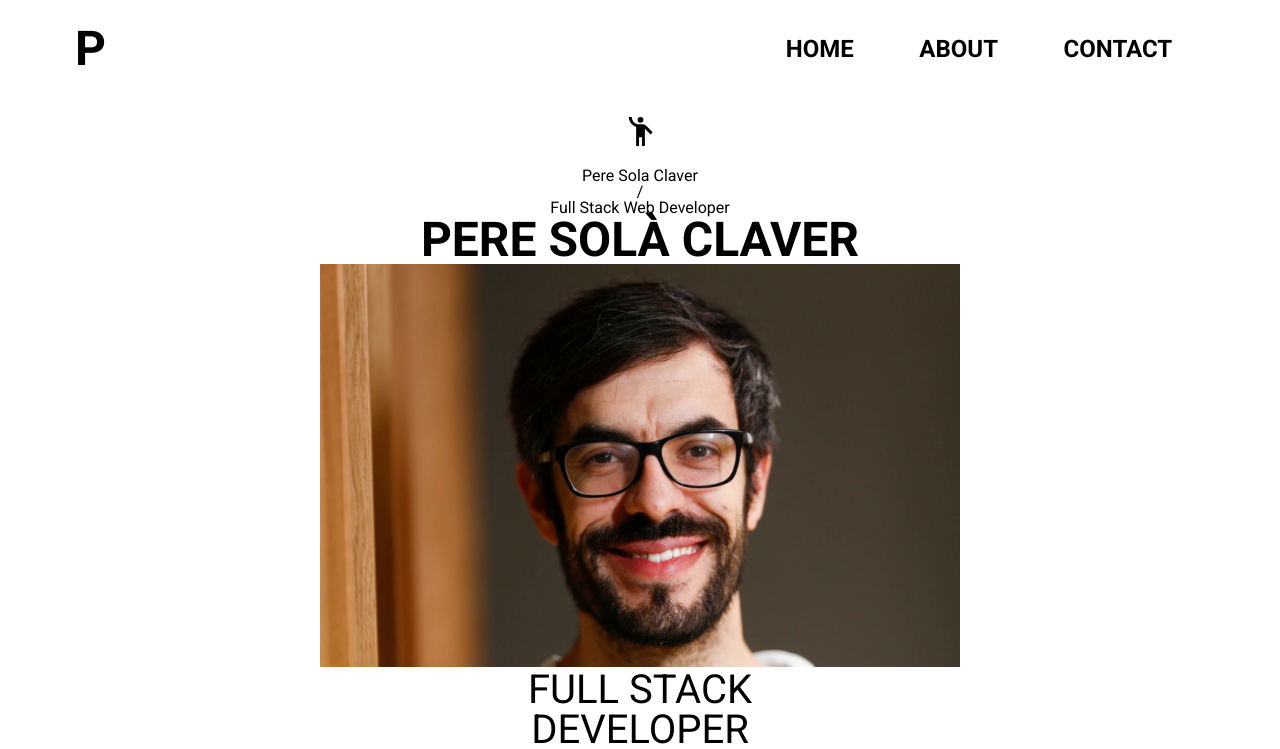
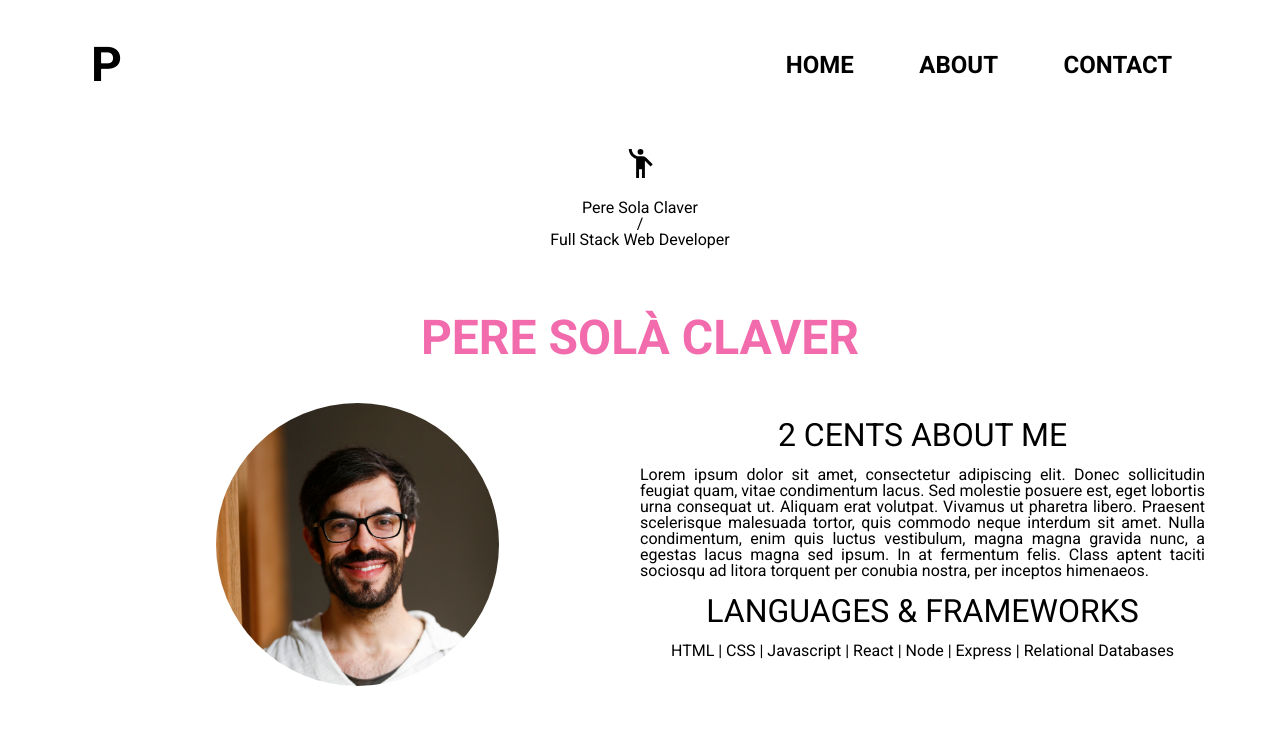
Before and after one commit to petrussola/portfolio-web, a React (Create React App) app: page /about in a window 1280 px wide. Shown: the top 749 px of the page. Built offline with nearby package versions, Linux system fonts and the light colour scheme.

Commit message:
Style about page

```diff
--- a/src/App.css
+++ b/src/App.css
@@ -14,18 +14,22 @@ a:hover {
 h1 {
   font-size: 3rem;
   font-weight: bold;
+  padding: 1rem;
 }
 
 h2 {
   font-size: 2.5rem;
+  padding: 1rem;
 }
 
 h3 {
   font-size: 2rem;
+  padding: 1rem;
 }
 
 h4 {
   font-size: 1.5rem;
+  padding: 1rem;
 }
 
 .bold {
@@ -34,4 +38,17 @@ h4 {
 
 p {
   line-height: 1rem;
+  /* padding: 1rem; */
 }
+
+.pinky {
+  color: #f26bac;
+}
+
+.justify {
+  text-align: justify;
+}
+
+.center {
+  text-align: center;
+}
--- a/src/App.js
+++ b/src/App.js
@@ -5,7 +5,7 @@ import { Route } from "react-router-dom";
 // IMPORT COMPONENTS
 import Header from "./components/Header/Header";
 import HomePage from "./components/HomePage";
-import About from "./components/About";
+import About from "./components/About/About";
 import Project from "./components/Project";
 import Center from "./components/Header/Center";
 import Footer from "./components/Footer/Footer";
--- a/src/components/About.jsx
+++ /dev/null
@@ -1,51 +0,0 @@
-import React from "react";
-import Photo from "../media/photoPere.png";
-
-// MATERIAL UI
-import { makeStyles } from "@material-ui/core";
-
-const useStyles = makeStyles({
-  root: {
-    width: "50%",
-    margin: "0 auto"
-  },
-  image: {
-    width: "100%"
-    // height: '200px'
-  },
-  text: {
-    width: "50%",
-    margin: "0 auto"
-  }
-});
-
-export default function About() {
-  const classes = useStyles();
-  return (
-    <div className={classes.root}>
-      <h1>PERE SOLÀ CLAVER</h1>
-      <div>
-        <img src={Photo} alt="Pere" className={classes.image} />
-      </div>
-      <div className={classes.text}>
-        <div>
-          <h2>FULL STACK DEVELOPER</h2>
-          <p>
-            Lorem ipsum dolor sit amet, consectetur adipiscing elit. Donec
-            sollicitudin feugiat quam, vitae condimentum lacus. Sed molestie
-            posuere est, eget lobortis urna consequat ut. Aliquam erat volutpat.
-            Vivamus ut pharetra libero. Praesent scelerisque malesuada tortor,
-            quis commodo neque interdum sit amet. Nulla condimentum, enim quis
-            luctus vestibulum, magna magna gravida nunc, a egestas lacus magna
-            sed ipsum. In at fermentum felis. Class aptent taciti sociosqu ad
-            litora torquent per conubia nostra, per inceptos himenaeos.
-          </p>
-        </div>
-        <div>
-          <h2>LANGUAGES & FRAMEWORKS</h2>
-          <p>HTML | CSS | Javascript | React | Node | Express | Databases</p>
-        </div>
-      </div>
-    </div>
-  );
-}
--- /dev/null
+++ b/src/components/About/About.jsx
@@ -0,0 +1,34 @@
+import React from "react";
+import ProfilePhoto from "./ProfilePhoto";
+import DescriptionMe from "./DescriptionMe";
+
+// MATERIAL UI
+import { makeStyles } from "@material-ui/core";
+
+const useStyles = makeStyles({
+  root: {
+    padding: "50px",
+    display: "flex",
+    "flex-direction": "column",
+    "justify-content": "center",
+    "align-items": "center"
+  },
+  container: {
+    padding: '25px',
+    display: "flex",
+    "flex-direction": "row"
+  }
+});
+
+export default function About() {
+  const classes = useStyles();
+  return (
+    <div className={classes.root}>
+      <h1 className={'pinky'}>PERE SOLÀ CLAVER</h1>
+      <div className={classes.container}>
+        <ProfilePhoto />
+        <DescriptionMe />
+      </div>
+    </div>
+  );
+}
--- /dev/null
+++ b/src/components/About/DescriptionMe.jsx
@@ -0,0 +1,36 @@
+import React from "react";
+import ProfilePhoto from "./ProfilePhoto";
+
+// MATERIAL UI
+import { makeStyles } from "@material-ui/core";
+
+const useStyles = makeStyles({
+  root: {
+    width: "50%",
+    margin: "0 auto"
+  }
+});
+
+export default function DescriptionMe() {
+  const classes = useStyles();
+  return (
+    <div className={classes.root}>
+      <h3>2 CENTS ABOUT ME</h3>
+      <p className={"justify"}>
+        Lorem ipsum dolor sit amet, consectetur adipiscing elit. Donec
+        sollicitudin feugiat quam, vitae condimentum lacus. Sed molestie posuere
+        est, eget lobortis urna consequat ut. Aliquam erat volutpat. Vivamus ut
+        pharetra libero. Praesent scelerisque malesuada tortor, quis commodo
+        neque interdum sit amet. Nulla condimentum, enim quis luctus vestibulum,
+        magna magna gravida nunc, a egestas lacus magna sed ipsum. In at
+        fermentum felis. Class aptent taciti sociosqu ad litora torquent per
+        conubia nostra, per inceptos himenaeos.
+      </p>
+
+      <h3>LANGUAGES & FRAMEWORKS</h3>
+      <p className={"center"}>
+        HTML | CSS | Javascript | React | Node | Express | Relational Databases
+      </p>
+    </div>
+  );
+}
--- /dev/null
+++ b/src/components/About/ProfilePhoto.jsx
@@ -0,0 +1,24 @@
+import React from "react";
+import Photo from "../../media/photoPere.png";
+
+// MATERIAL UI
+import { makeStyles } from "@material-ui/core";
+
+const useStyles = makeStyles({
+  root: {
+    width: "50%"
+  },
+  image: {
+    width: "50%",
+    "border-radius": "100%"
+  }
+});
+
+export default function ProfilePhoto() {
+  const classes = useStyles();
+  return (
+    <div className={classes.root}>
+      <img src={Photo} alt="Pere" className={classes.image} />
+    </div>
+  );
+}
```
Also changed, not shown: src/media/photoPere.png.
